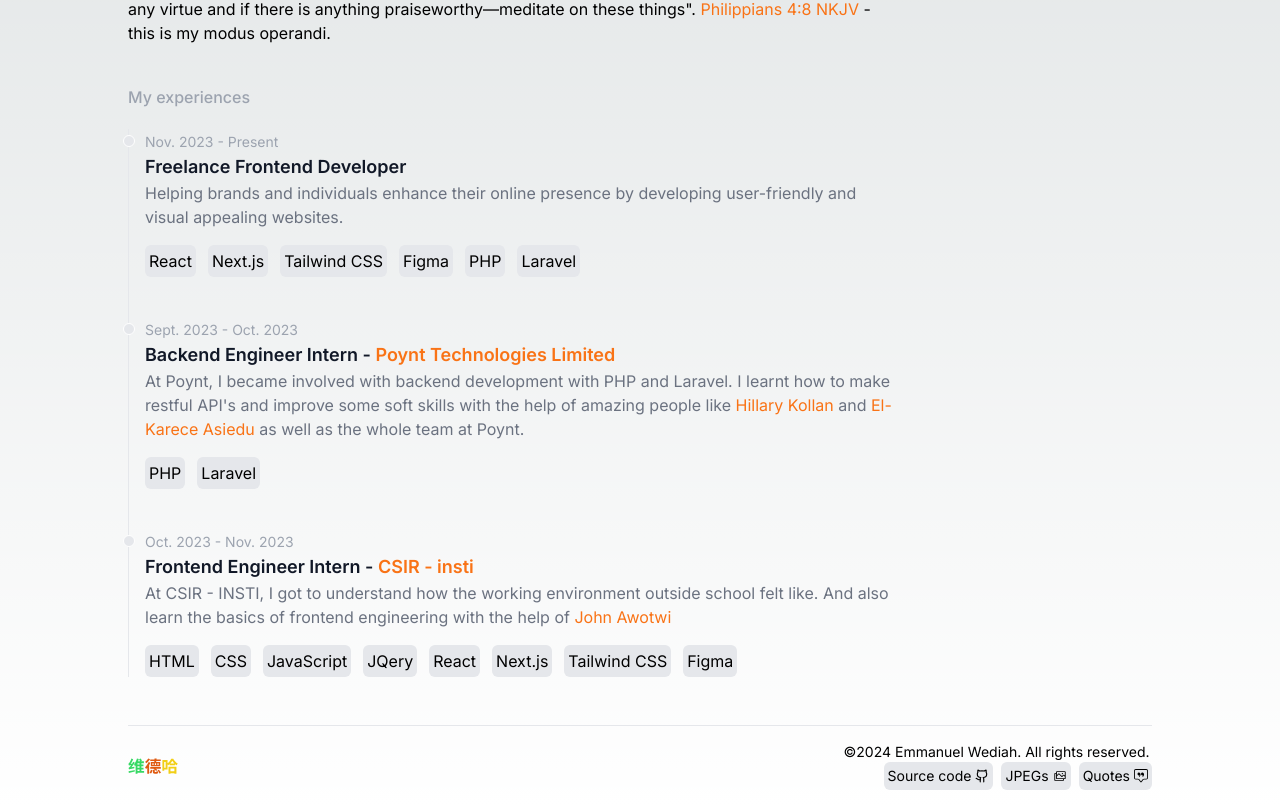
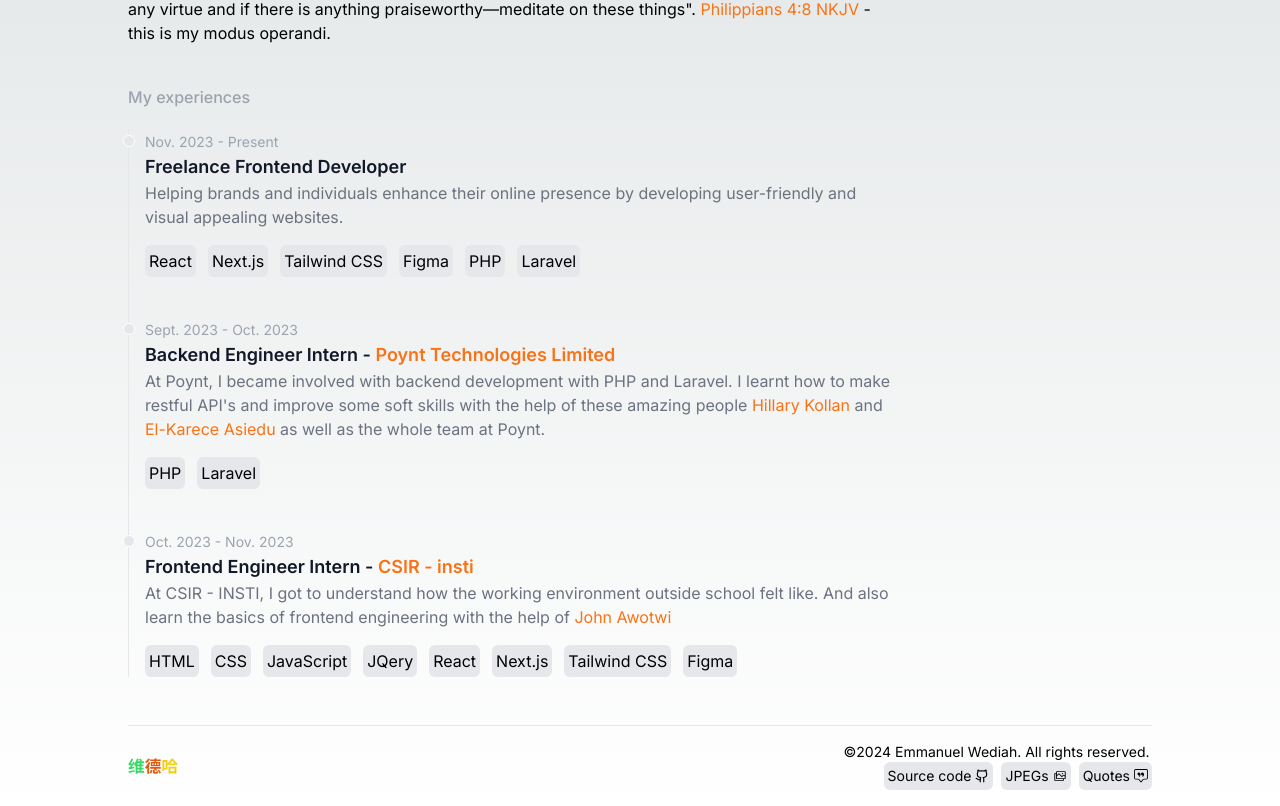
Before and after one commit to Wediah/my-portfolio, a Next.js app: page /about in a window 1280 px wide. Shown: the part 567-1373 px from the top of the page. Built offline with nearby package versions, Linux system fonts and the light colour scheme.

Commit message:
Update about page content

```diff
--- a/app/about/page.js
+++ b/app/about/page.js
@@ -66,7 +66,7 @@ function page() {
                 <div class="absolute w-3 h-3 bg-gray-200 rounded-full mt-1.5 -start-1.5 border border-white dark:border-gray-900 dark:bg-gray-700"></div>
                 <time class="mb-1 text-sm font-normal leading-none text-gray-400 dark:text-gray-500">Sept. 2023 - Oct. 2023</time>
                 <h3 class="text-lg font-semibold text-gray-900 dark:text-white">Backend Engineer Intern - <a className='text-orange-500' href='https://www.linkedin.com/company/itspoynt/'>Poynt Technologies Limited</a></h3>
-                <p class=" mb-4 text-base font-normal text-gray-500 dark:text-gray-400">At Poynt, I became involved with backend development with PHP and Laravel. I learnt how to make restful API's and improve some soft skills with the help of amazing people like <a className='text-orange-500' href='https://www.linkedin.com/in/sadat-kollan'>Hillary Kollan</a> and <a className='text-orange-500' href='https://www.linkedin.com/in/el-karece-asiedu'>El-Karece Asiedu</a> as well as the whole team at Poynt.</p>
+                <p class=" mb-4 text-base font-normal text-gray-500 dark:text-gray-400">At Poynt, I became involved with backend development with PHP and Laravel. I learnt how to make restful API's and improve some soft skills with the help of these amazing people <a className='text-orange-500' href='https://www.linkedin.com/in/sadat-kollan'>Hillary Kollan</a> and <a className='text-orange-500' href='https://www.linkedin.com/in/el-karece-asiedu'>El-Karece Asiedu</a> as well as the whole team at Poynt.</p>
                 <div className='flex flex-row flex-wrap gap-3'>
                   <button className="rounded-md bg-gray-200 dark:bg-gray-900 p-1">PHP</button>
                   <button className="rounded-md bg-gray-200 dark:bg-gray-900 p-1">Laravel</button>
```
